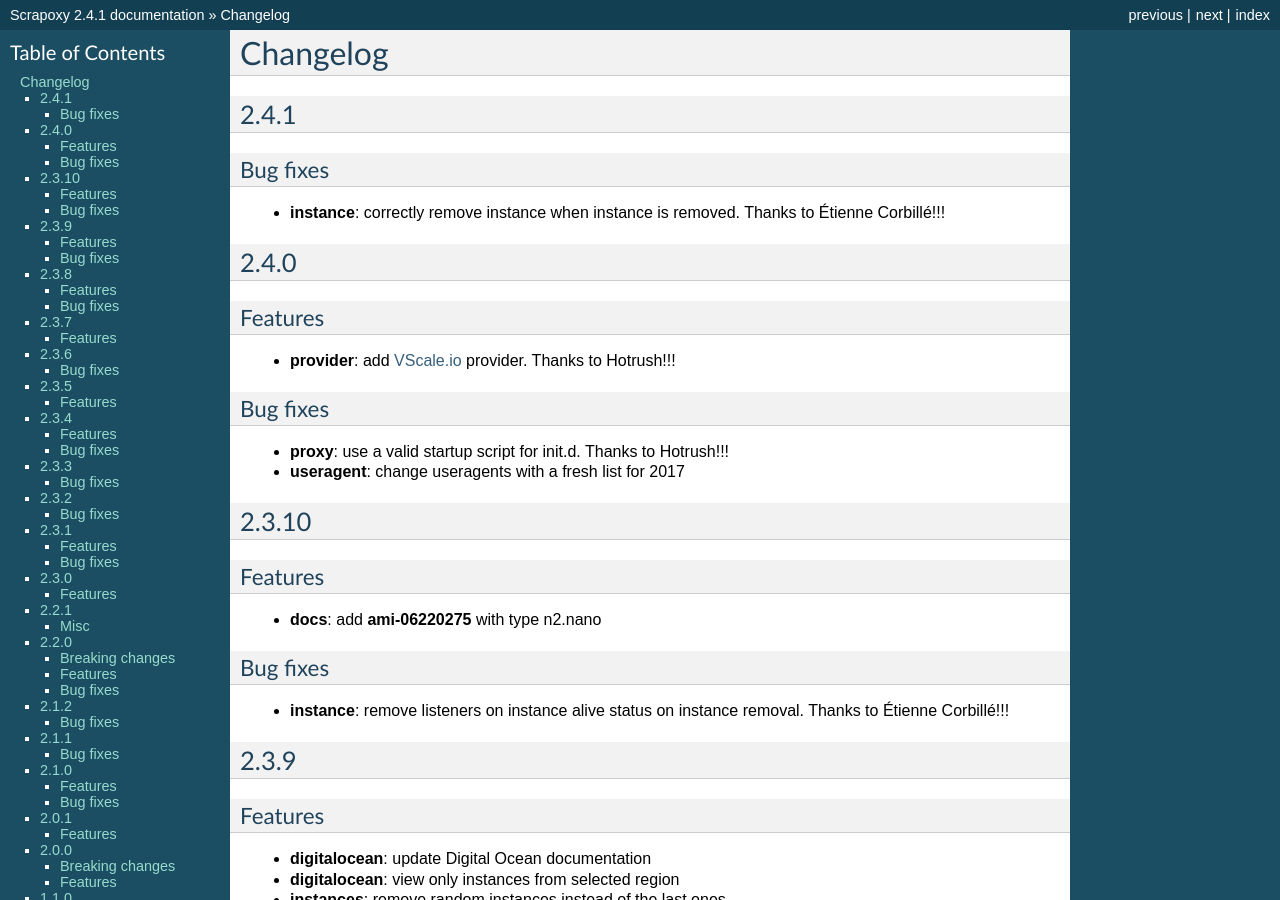
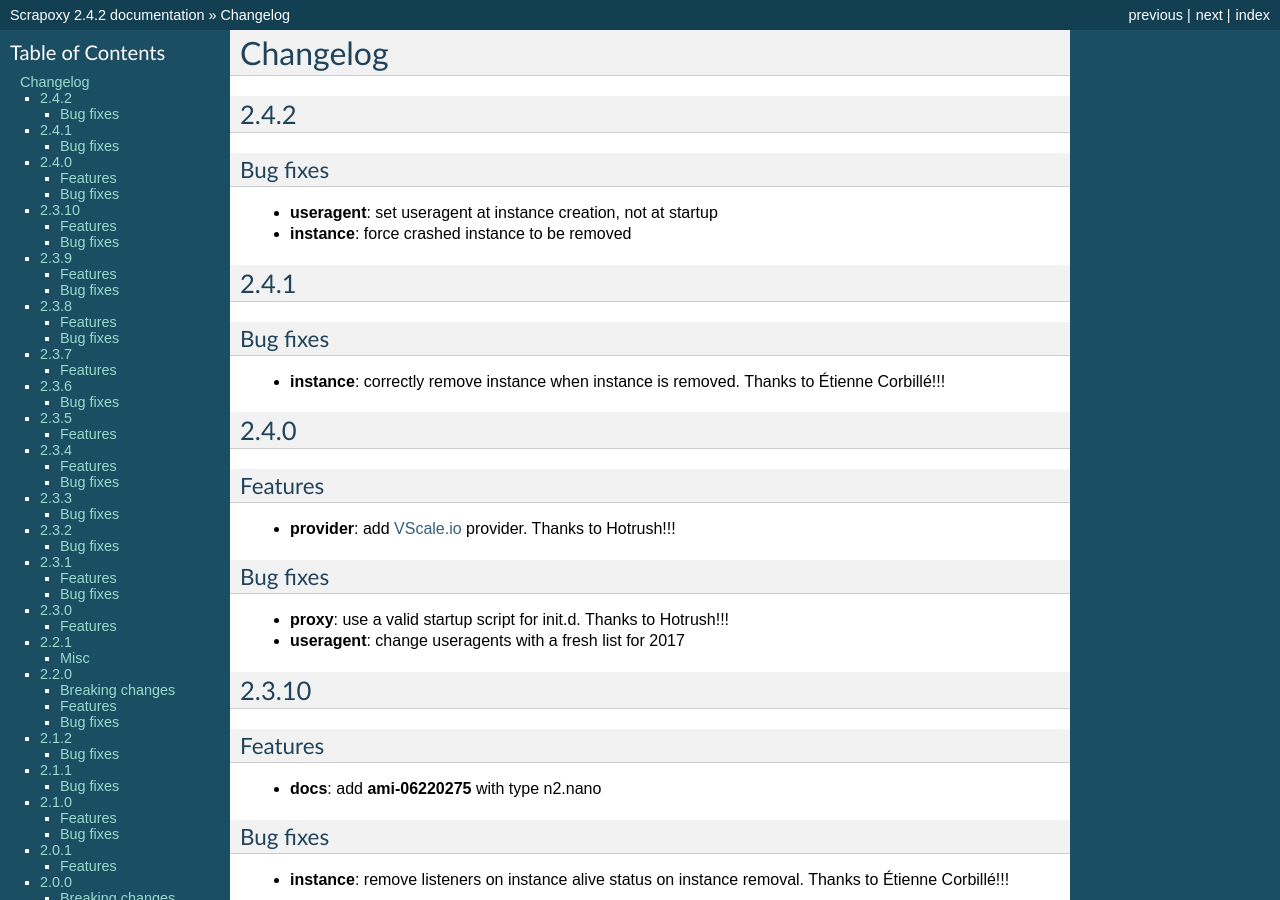
Before and after one commit to zahlio/scrapoxy, a Sphinx documentation site: the page built from docs/changelog.rst, in a window 1280 px wide and 900 px high. Built offline with Sphinx 7.4.7, drawn with Linux system fonts in a browser that asks for light colours; some of the changed text lies outside the part shown.

Commit message:
feat(release): change release version to 2.4.2

```diff
--- a/docs/changelog.rst
+++ b/docs/changelog.rst
@@ -1,6 +1,16 @@
 =========
 Changelog
 =========
+
+
+2.4.2
+=====
+
+Bug fixes
+---------
+
+- **useragent**: set useragent at instance creation, not at startup
+- **instance**: force crashed instance to be removed
 
 
 2.4.1
--- a/docs/conf.py
+++ b/docs/conf.py
@@ -55,9 +55,9 @@ author = u'Fabien Vauchelles'
 # built documents.
 #
 # The short X.Y version.
-version = u'2.4.1'
+version = u'2.4.2'
 # The full version, including alpha/beta/rc tags.
-release = u'2.4.1'
+release = u'2.4.2'
 
 # The language for content autogenerated by Sphinx. Refer to documentation
 # for a list of supported languages.
--- a/package.json
+++ b/package.json
@@ -1,6 +1,6 @@
 {
     "name": "scrapoxy",
-    "version": "2.4.1",
+    "version": "2.4.2",
     "main": "index.js",
     "author": {
         "name": "Fabien Vauchelles",
```
Also changed, not shown: 2 other files.
